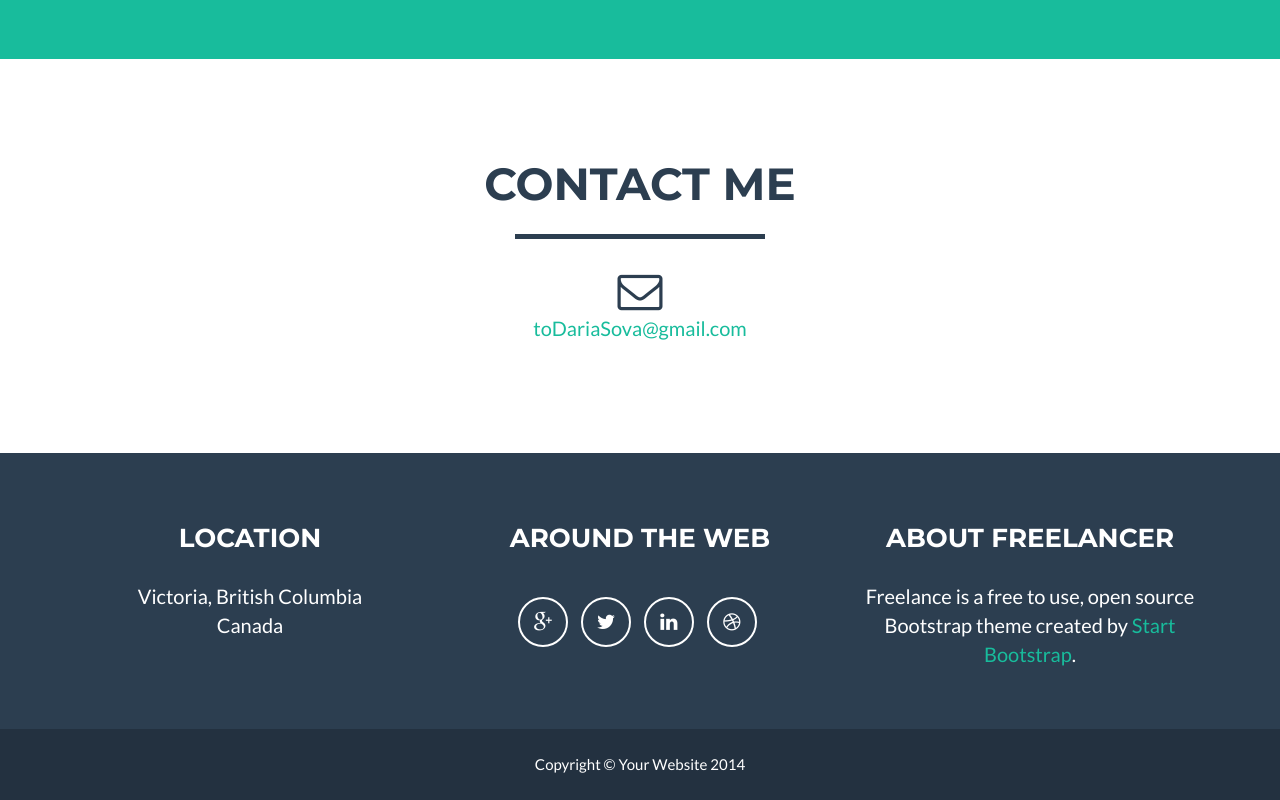
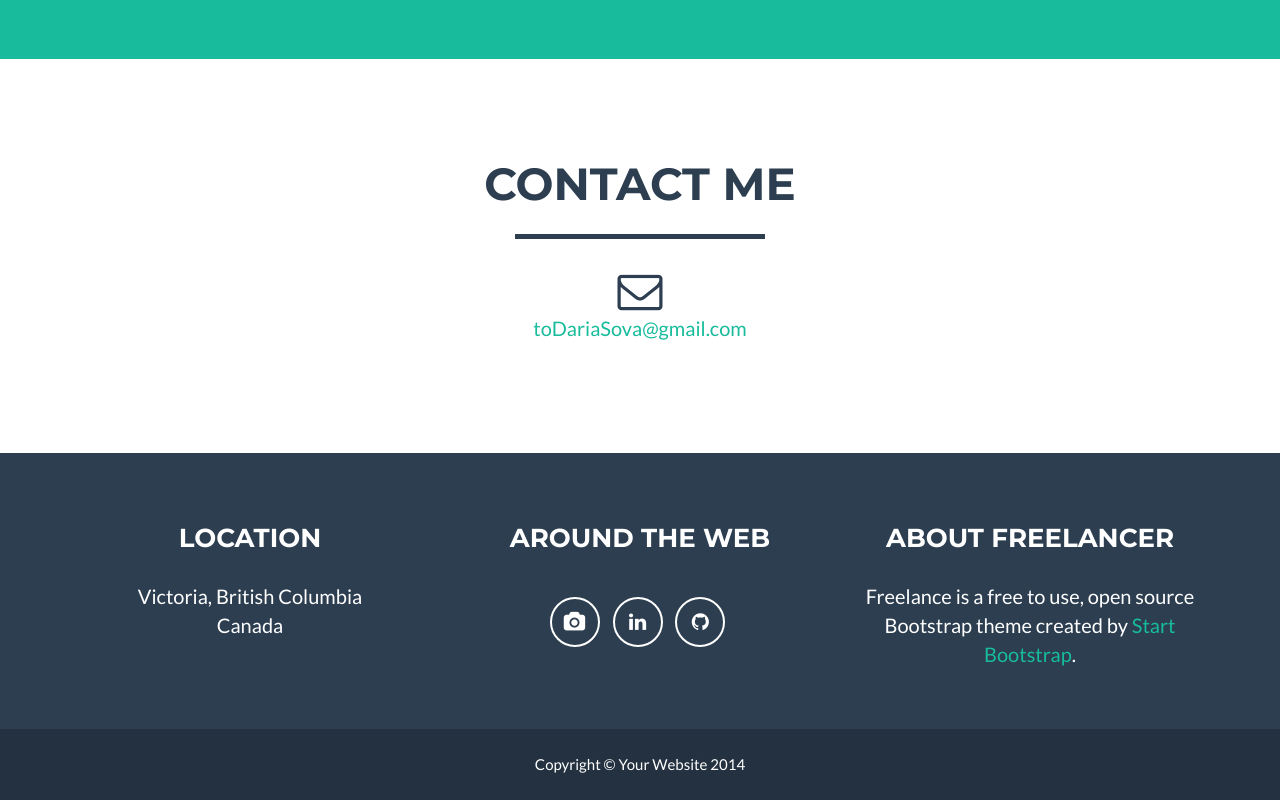
Before and after one commit to DariaSova/Basic-Personal-Website, a plain HTML site: page index.html in a window 1280 px wide. Shown: the part 1979-2779 px from the top of the page. Drawn offline with nearby package versions, Linux system fonts and the light colour scheme.

Commit message:
Add social media links
Change-Id: I7b18bbe9e8d528d0a69a30107f784dec8c0ff820

```diff
--- a/index.html
+++ b/index.html
@@ -204,16 +204,13 @@
                         <h3>Around the Web</h3>
                         <ul class="list-inline">
                             <li>
-                                <a href="#" class="btn-social btn-outline"><i class="fa fa-fw fa-google-plus"></i></a>
+                                <a href="https://www.linkedin.com/in/dariasova" class="btn-social btn-outline"><i class="fa fa-fw fa-camera"></i></a>
                             </li>
                             <li>
-                                <a href="#" class="btn-social btn-outline"><i class="fa fa-fw fa-twitter"></i></a>
+                                <a href="https://www.linkedin.com/in/dariasova" class="btn-social btn-outline"><i class="fa fa-fw fa-linkedin"></i></a>
                             </li>
                             <li>
-                                <a href="#" class="btn-social btn-outline"><i class="fa fa-fw fa-linkedin"></i></a>
-                            </li>
-                            <li>
-                                <a href="#" class="btn-social btn-outline"><i class="fa fa-fw fa-dribbble"></i></a>
+                                <a href="https://github.com/DariaSova" class="btn-social btn-outline"><i class="fa fa-fw fa-github"></i></a>
                             </li>
                         </ul>
                     </div>
```
